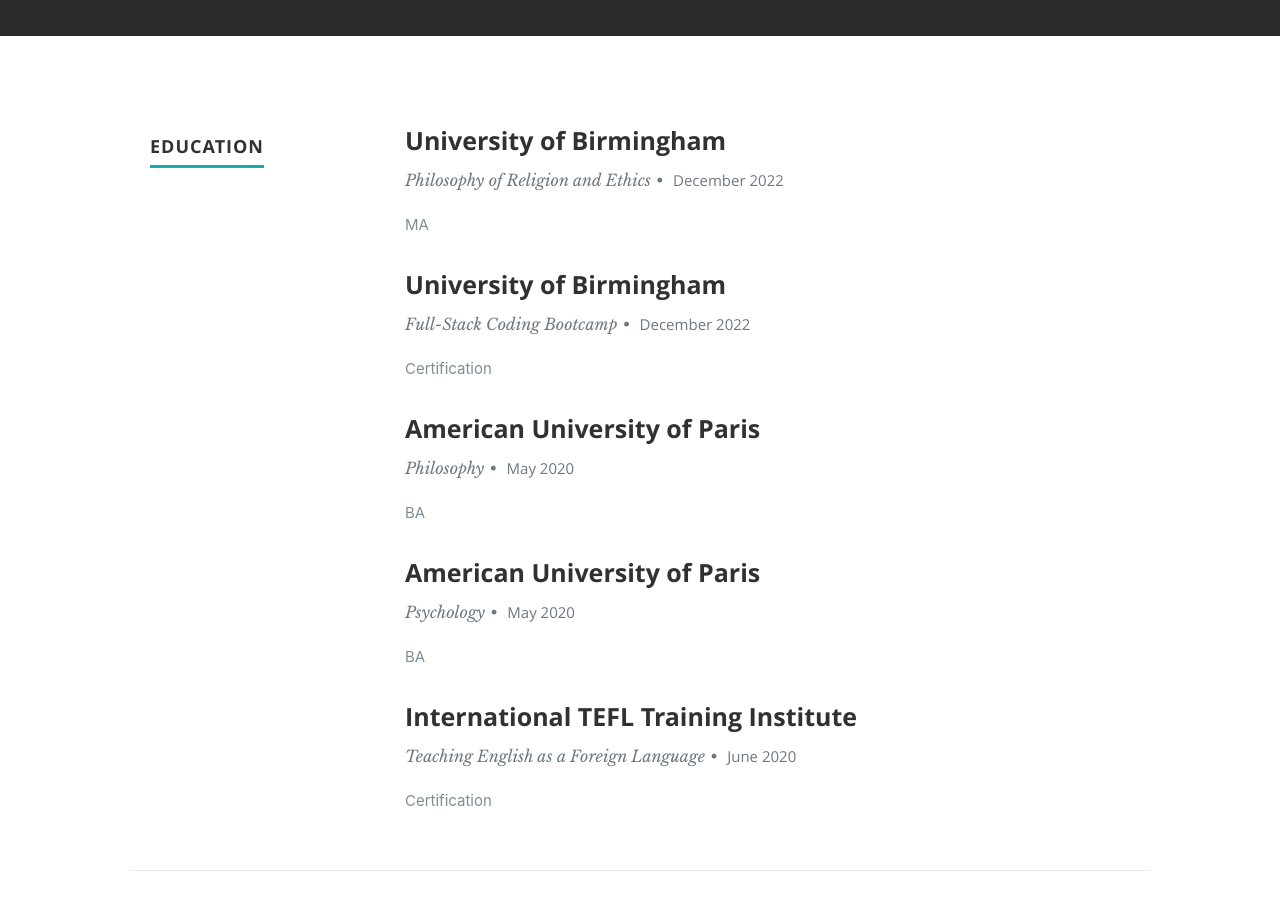
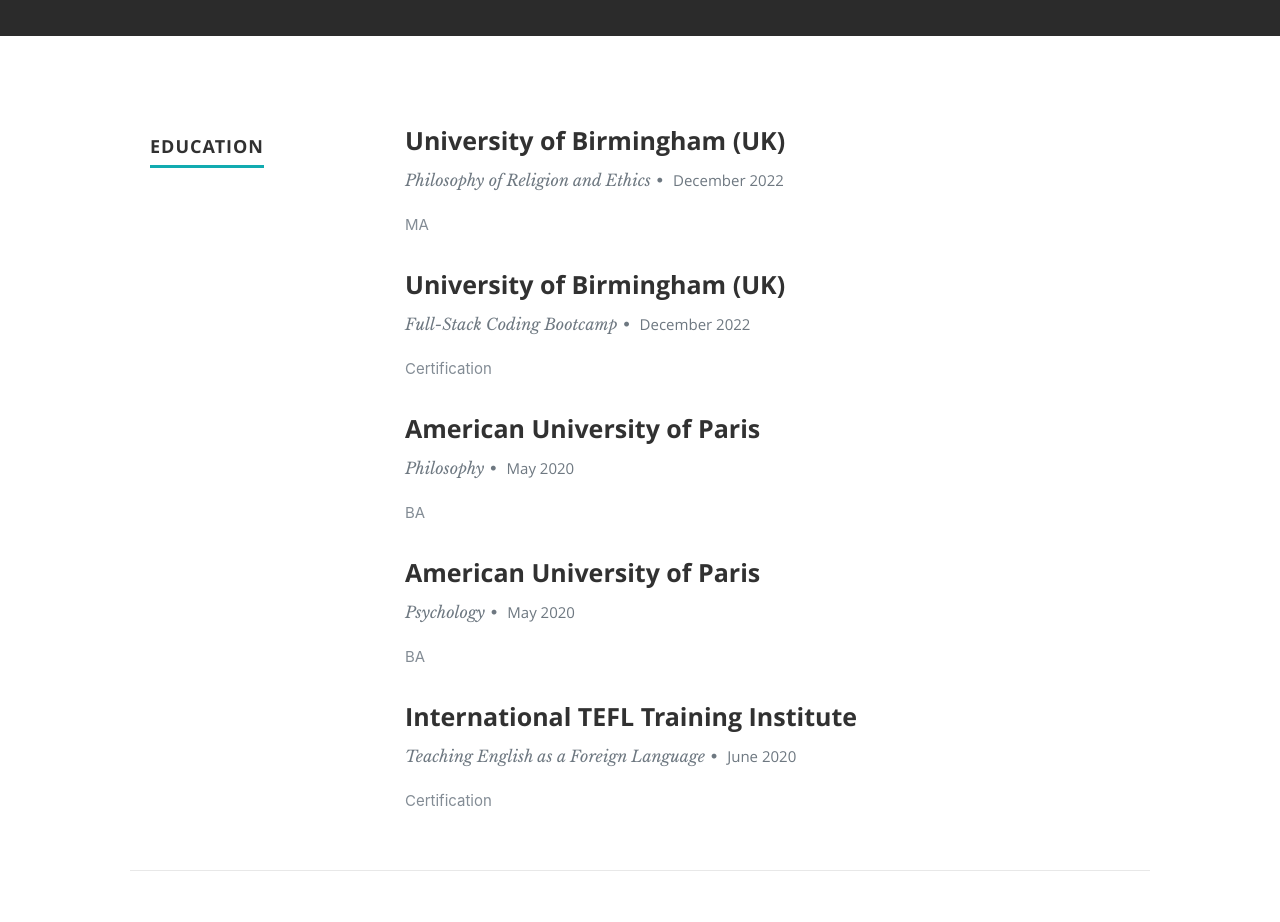
Before and after one commit to blanfried/BaerLanfriedResume, a React (Create React App) app: page / in a window 1280 px wide. Shown: the part 1280-2202 px from the top of the page. Built offline with nearby package versions, Linux system fonts and the light colour scheme.

Commit message:
little fix

```diff
--- a/src/resumeData.js
+++ b/src/resumeData.js
@@ -23,14 +23,14 @@
   "address":"4 Manhattan Avenue, New York, NY 10025, USA",
   "education":[
     {
-      "UniversityName":"University of Birmingham",
+      "UniversityName":"University of Birmingham (UK)",
       "specialization":"Philosophy of Religion and Ethics",
       "MonthOfPassing":"December",
       "YearOfPassing":"2022",
       "Achievements":"MA"
     },
     {
-      "UniversityName":"University of Birmingham",
+      "UniversityName":"University of Birmingham (UK)",
       "specialization":"Full-Stack Coding Bootcamp",
       "MonthOfPassing":"December",
       "YearOfPassing":"2022",
```
